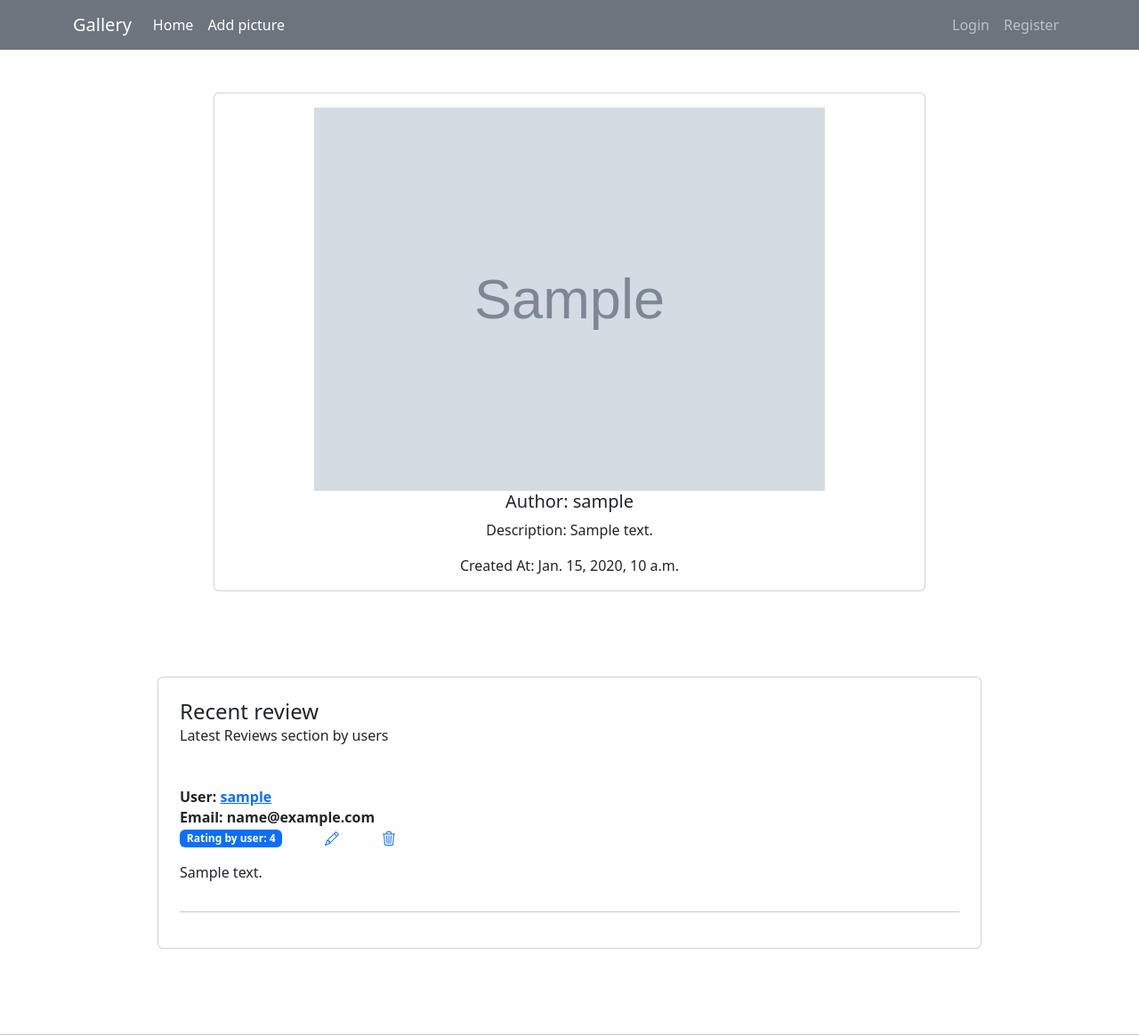
After one commit to era03/exam_9_yermurat_temirzhanov, a Django app: template gallery_app/gallery/templates/picture_detail.html in a window 1280 px wide. The commit adds this page. Shown: the whole page at 89% size. Run offline with Django 4.2, Linux system fonts and the light colour scheme; tables that the repository leaves empty hold one stand-in row (values such as "Sample post"); the template is opened without the code that fills it: values that come from a table or form of the project are taken from there, most other values are stand-ins (such as "Sample title", 1, 10 or a date in 2020); grey boxes marked "Sample" are stand-in pictures; some libraries are stand-ins or nearby versions.

Commit message:
Исправлены синтаксические ошибки

```diff
--- a/gallery_app/gallery/templates/base.html
+++ b/gallery_app/gallery/templates/base.html
@@ -17,7 +17,7 @@
 <body>
     <nav class="navbar navbar-expand-lg navbar-dark bg-secondary">
         <div class="container">
-            <a class="navbar-brand" href="#">Gallery</a>
+            <a class="navbar-brand" href="{% url 'pictures'%}">Gallery</a>
             <button class="navbar-toggler" type="button" data-bs-toggle="collapse" data-bs-target="#navbarText"
                 aria-controls="navbarText" aria-expanded="false" aria-label="Toggle navigation">
                 <span class="navbar-toggler-icon"></span>
@@ -32,10 +32,11 @@
                     </li>
                 </ul>
                 {% if user.is_authenticated %}
-                    <span class="navbar-nav"><a class="nav-link " href="#">Профиль</a></span>
-                    <span class="navbar-nav"><a class="nav-link " href="#">Выйти</a></span>
+                    <span class="navbar-nav"><a class="nav-link " href="{% url 'user_detail' user.pk %}">Profile</a></span>
+                    <span class="navbar-nav"><a class="nav-link " href="{% url 'logout'%}">Logout</a></span>
                 {% else %}
-                    {% block modal %}{% endblock %}
+                    <span class="navbar-nav"><a class="nav-link " href="{% url 'login'%}">Login</a></span>
+                    <span class="navbar-nav"><a class="nav-link " href="{% url 'register'%}">Register</a></span>
                 {% endif %}
             </div>
         </div>
--- /dev/null
+++ b/gallery_app/gallery/templates/picture_detail.html
@@ -0,0 +1,60 @@
+{% extends 'base.html' %}
+{% load static %}
+{% block content %}
+<div class="card mx-auto mt-5v text-center mt-5" style="width: 50rem;">
+    <div class="card-body">
+        <img class="w-75 h-75" src="{{picture.picture.url}}" alt="Picture">
+        <h5 class="card-title">Author: {{picture.author}}</h5>
+        <p class="card-text">Description: {{picture.description}}</p>
+        <p class="card-text">Created At: {{picture.created_at}}</p>
+    </div>
+</div>
+<section>
+    <div class="container my-5 py-5">
+        <div class="row d-flex justify-content-center">
+            <div class="col-md-12 col-lg-10">
+                <div class="card text-dark">
+                    <div class="card-body p-4">
+                        <h4 class="mb-0">Recent review</h4>
+                        <p class="fw-light mb-4 pb-2">Latest Reviews section by users</p>
+                        {% for review in product.product.all %}
+                        <div class="d-flex flex-start pt-3 pb-3">
+                            <div>
+                                <h6 class="fw-bold mb-1">User: <a href="{% url 'user_detail' review.author.id %}">{{review.author.username}}</a> </h6>
+                                <h6 class="fw-bold mb-1">Email: {{review.author.email}} </h6>
+                                <div class="d-flex align-items-center mb-3">
+                                    <p class="mb-0">
+                                        <span class="badge bg-primary">Rating by user: {{review.rating}}</span>
+                                    </p>
+                                    <a href="{% url 'review_edit' review.pk %}" class="ms-5">
+                                        <svg xmlns="http://www.w3.org/2000/svg" width="16" height="16"
+                                            fill="currentColor" class="bi bi-pencil" viewBox="0 0 16 16">
+                                            <path
+                                                d="M12.146.146a.5.5 0 0 1 .708 0l3 3a.5.5 0 0 1 0 .708l-10 10a.5.5 0 0 1-.168.11l-5 2a.5.5 0 0 1-.65-.65l2-5a.5.5 0 0 1 .11-.168l10-10zM11.207 2.5 13.5 4.793 14.793 3.5 12.5 1.207 11.207 2.5zm1.586 3L10.5 3.207 4 9.707V10h.5a.5.5 0 0 1 .5.5v.5h.5a.5.5 0 0 1 .5.5v.5h.293l6.5-6.5zm-9.761 5.175-.106.106-1.528 3.821 3.821-1.528.106-.106A.5.5 0 0 1 5 12.5V12h-.5a.5.5 0 0 1-.5-.5V11h-.5a.5.5 0 0 1-.468-.325z" />
+                                        </svg>
+                                    </a>
+                                    <a href="{% url 'review_delete' review.pk %}" class="ms-5">
+                                        <svg xmlns="http://www.w3.org/2000/svg" width="16" height="16"
+                                            fill="currentColor" class="bi bi-trash3" viewBox="0 0 16 16">
+                                            <path
+                                                d="M6.5 1h3a.5.5 0 0 1 .5.5v1H6v-1a.5.5 0 0 1 .5-.5ZM11 2.5v-1A1.5 1.5 0 0 0 9.5 0h-3A1.5 1.5 0 0 0 5 1.5v1H2.506a.58.58 0 0 0-.01 0H1.5a.5.5 0 0 0 0 1h.538l.853 10.66A2 2 0 0 0 4.885 16h6.23a2 2 0 0 0 1.994-1.84l.853-10.66h.538a.5.5 0 0 0 0-1h-.995a.59.59 0 0 0-.01 0H11Zm1.958 1-.846 10.58a1 1 0 0 1-.997.92h-6.23a1 1 0 0 1-.997-.92L3.042 3.5h9.916Zm-7.487 1a.5.5 0 0 1 .528.47l.5 8.5a.5.5 0 0 1-.998.06L5 5.03a.5.5 0 0 1 .47-.53Zm5.058 0a.5.5 0 0 1 .47.53l-.5 8.5a.5.5 0 1 1-.998-.06l.5-8.5a.5.5 0 0 1 .528-.47ZM8 4.5a.5.5 0 0 1 .5.5v8.5a.5.5 0 0 1-1 0V5a.5.5 0 0 1 .5-.5Z" />
+                                        </svg>
+                                    </a>
+                                </div>
+                                <p class="mb-0">
+                                    {{review.text}}
+                                </p>
+                            </div>
+                        </div>
+                        <hr class="" />
+                        {% empty %}
+                        <h5>No reviews</h5>
+                        {% endfor %}
+                    </div>
+                </div>
+            </div>
+        </div>
+    </div>
+</section>
+<hr class="my-0" />
+{% endblock %}
```
Also changed, not shown: gallery_app/gallery/templates/pictures.html (+6 -3 lines).
